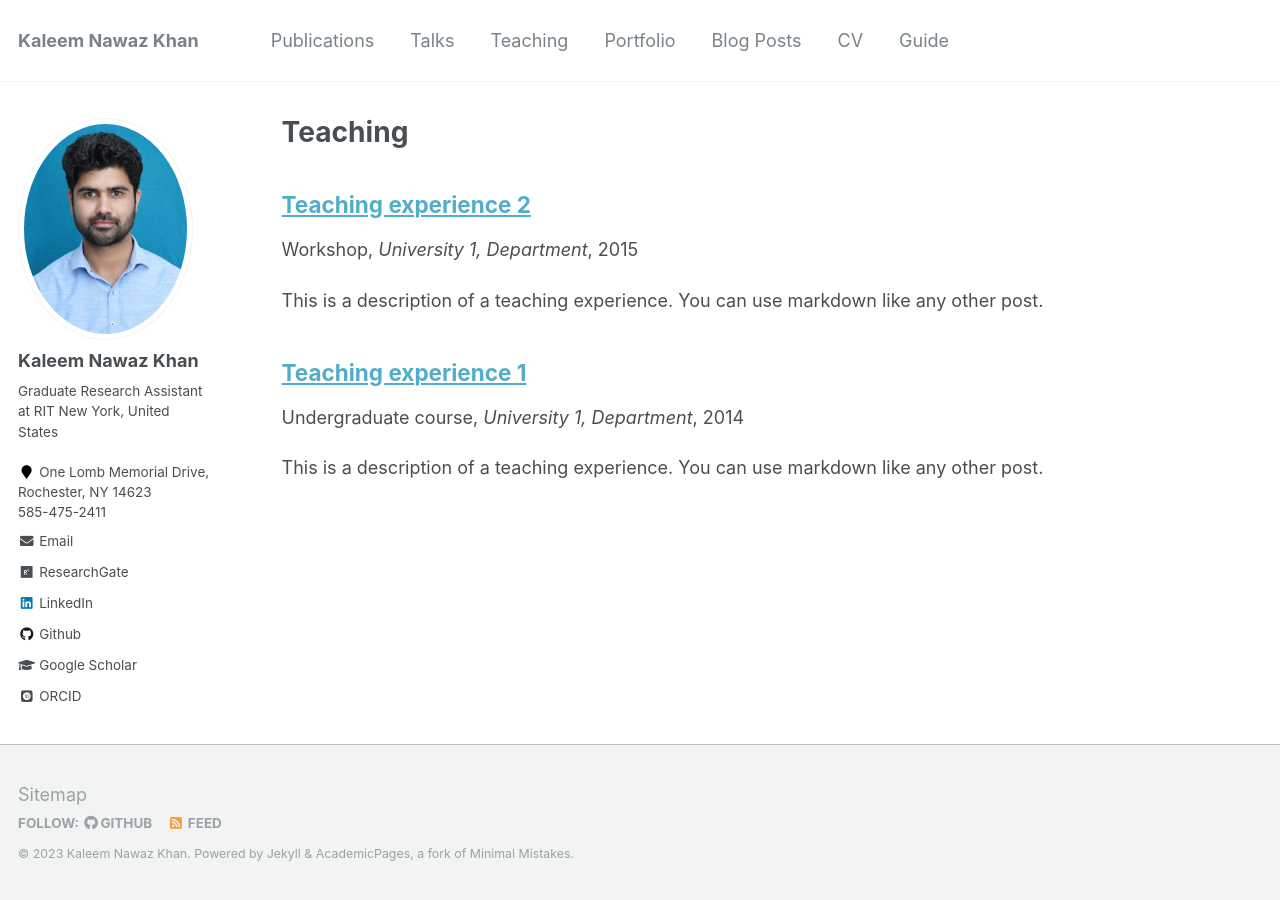
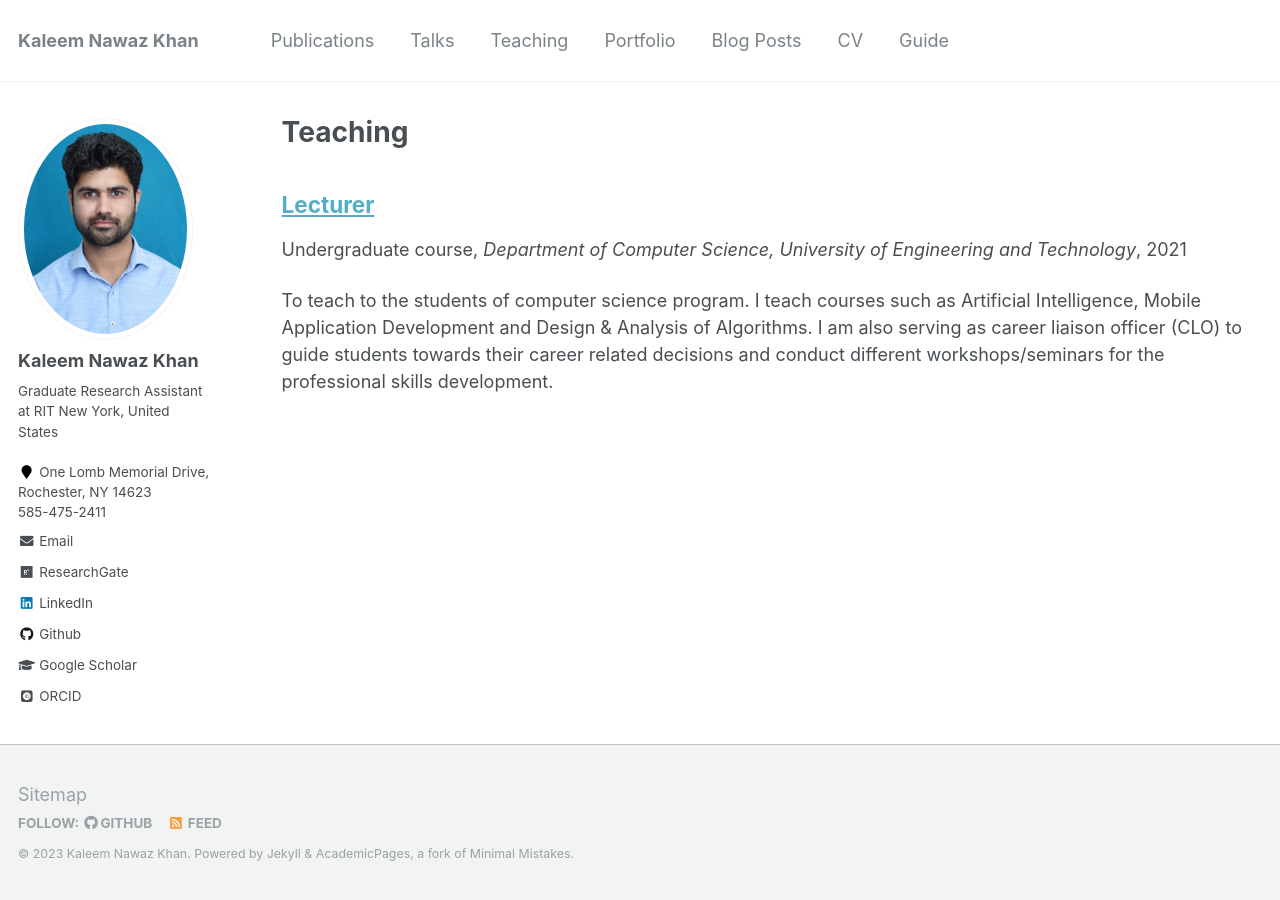
Before and after one commit to KaleemNwzKhan/KaleemNwzKhan.github.io, a Jekyll site: the page built from _pages/teaching.html, in a window 1280 px wide. Built offline with Jekyll 4.4.1, drawn with Linux system fonts in a browser that asks for light colours; some web fonts are replaced.

Commit message:
Index Page changes 2

```diff
--- a/_teaching/2014-spring-teaching-1.md
+++ b/_teaching/2014-spring-teaching-1.md
@@ -1,20 +1,11 @@
 ---
-title: "Teaching experience 1"
+title: "Lecturer"
 collection: teaching
 type: "Undergraduate course"
 permalink: /teaching/2014-spring-teaching-1
-venue: "University 1, Department"
-date: 2014-01-01
-location: "City, Country"
+venue: "Department of Computer Science, University of Engineering and Technology"
+date: 2021-01-21
+location: "Mardan, Pakistan"
 ---
 
-This is a description of a teaching experience. You can use markdown like any other post.
-
-Heading 1
-======
-
-Heading 2
-======
-
-Heading 3
-======
+To teach to the students of computer science program. I teach courses such as Artificial Intelligence, Mobile Application Development and Design & Analysis of Algorithms. I am also serving as career liaison officer (CLO) to guide students towards their career related decisions and conduct different workshops/seminars for the professional skills development.
--- a/_teaching/2015-spring-teaching-2.md
+++ /dev/null
@@ -1,20 +0,0 @@
----
-title: "Teaching experience 2"
-collection: teaching
-type: "Workshop"
-permalink: /teaching/2015-spring-teaching-1
-venue: "University 1, Department"
-date: 2015-01-01
-location: "City, Country"
----
-
-This is a description of a teaching experience. You can use markdown like any other post.
-
-Heading 1
-======
-
-Heading 2
-======
-
-Heading 3
-======
```
Also changed, not shown: 3 other files.
